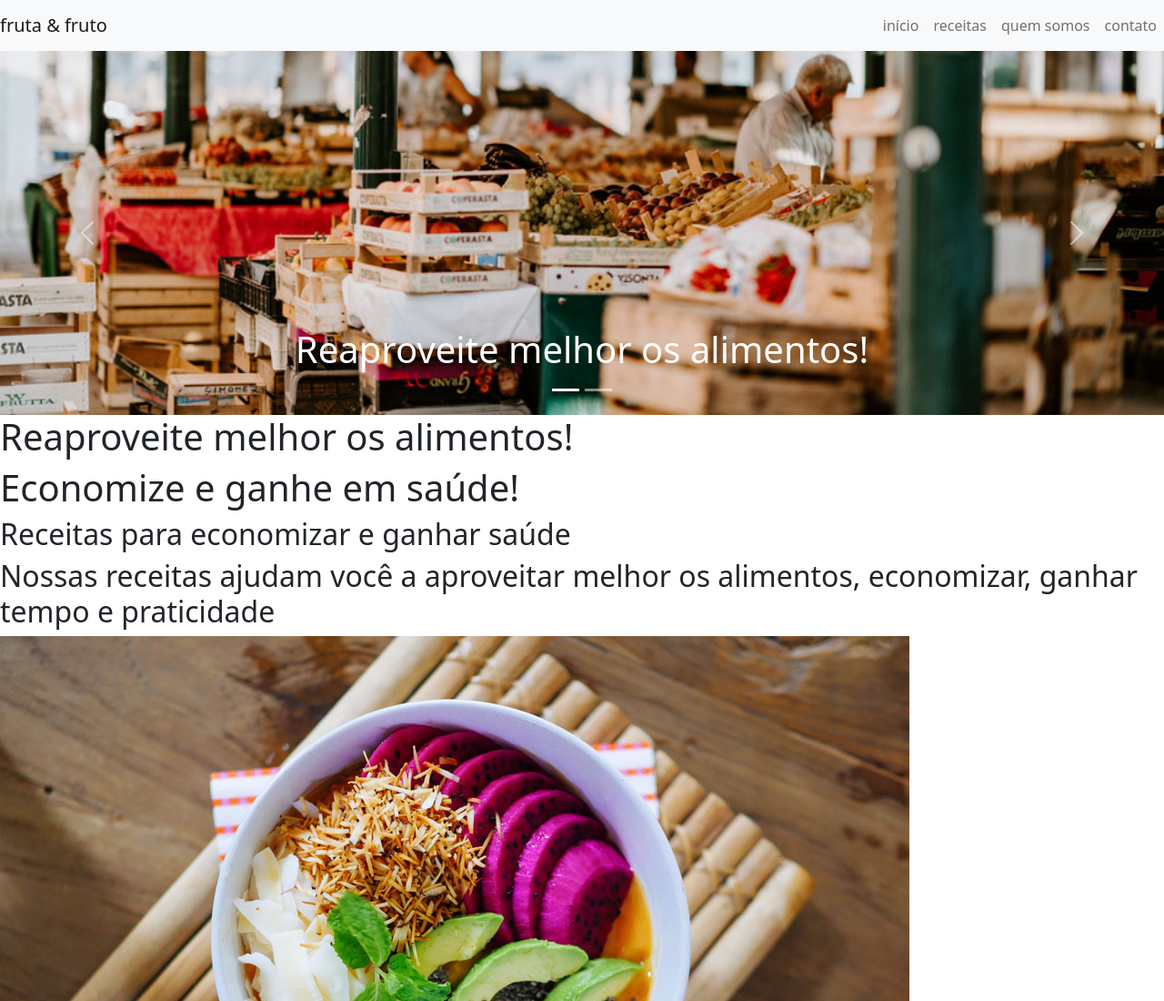
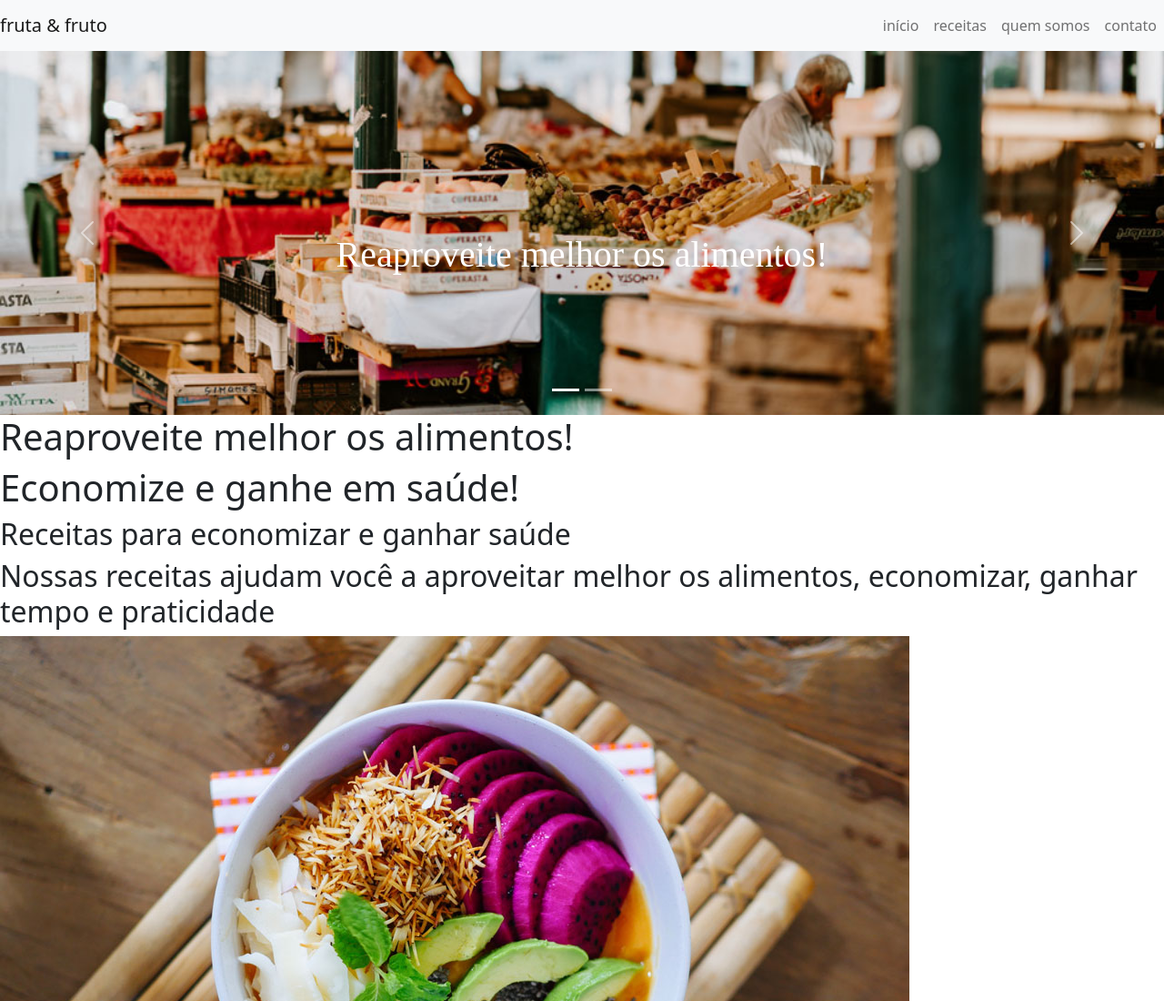
Before and after one commit to Rafaellafn/fruta-fruto, a plain HTML site: page index.html in a window 1280 px wide. Shown: the top 1100 px of the page at 91% size. Drawn offline with nearby package versions, Linux system fonts and the light colour scheme; a web font is replaced by a local one.

Commit message:
Update Carousel

```diff
--- a/index.html
+++ b/index.html
@@ -5,6 +5,7 @@
   <meta charset="utf-8">
   <meta name="viewport" content="width=device-width, initial-scale=1">
   <title>fruta e fruto</title>
+  <link href="https: //fonts.googleapis.com/css2? family= Pacifico & display=swap" rel="stylesheet">
   <link rel="stylesheet" href="https://cdn.jsdelivr.net/npm/bootstrap@5.1.3/dist/css/bootstrap.min.css"  integrity="sha384-1BmE4kWBq78iYhFldvKuhfTAU6auU8tT94WrHftjDbrCEXSU1oBoqyl2QvZ6jIW3" crossorigin="anonymous">
   <link rel="stylesheet" type="text/css" href="src/style.css">
 </head>
@@ -41,14 +42,14 @@
     <div class="carousel-inner">
       <div class="carousel-item active">
         <img src="src/img/carrossel-img1.jpg" class="d-block w-100 imagem-carrosel-um" alt="...">
-        <div class="carousel-caption d-none d-md-block">
-          <h1>Reaproveite melhor os alimentos!</h1>
+        <div class="carousel-caption d-none d-md-block h-50">
+          <h1 class="fonte-titulo">Reaproveite melhor os alimentos!</h1>
         </div>
       </div>
       <div class="carousel-item">
         <img src="src/img/" class="d-block w-100 imagem-carrosel-dois" alt="...">
         <div class="carousel-caption d-none d-md-block">
-          <h1>Economize e ganhe em saúde!</h1>
+          <h1 class="fonte-titulo">Economize e ganhe em saúde!</h1>
         </div>
       </div>
     </div>
@@ -90,14 +91,12 @@
 
   <img src="src/img/receita-beterrabas.jpg" alt="tigela com beterrabas e dentes de alho assados em primeiro plano, com ingredientes ao fundo">
   <h3>Beterrabas assadas</h3>
-  <p>Receita refrescante e cheia de vitaminas para o seu café da manhã!
-  </p>
+  <p>Receita refrescante e cheia de vitaminas para o seu café da manhã!</p>
 
   <p>contato:<a href="mailto:email@frutafruto.com.br">email@frutafruto.com.br</a></p>
 
   <script src="https://code.jquery.com/jquery-3.4.1.slim.min.js" integrity="sha384-J6qa4849blE2+poT4WnyKhv5vZF5SrPo0iEjwBvKU7imGFAV0wwj1yYfoRSJoZ+n" crossorigin="anonymous"></script>
   <script src="https://cdn.jsdelivr.net/npm/popper.js@1.16.0/dist/umd/popper.min.js" integrity="sha384-Q6E9RHvbIyZFJoft+2mJbHaEWldlvI9IOYy5n3zV9zzTtmI3UksdQRVvoxMfooAo" crossorigin="anonymous"></script>
   <script src="https://stackpath.bootstrapcdn.com/bootstrap/4.4.1/js/bootstrap.min.js" integrity="sha384-wfSDF2E50Y2D1uUdj0O3uMBJnjuUD4Ih7YwaYd1iqfktj0Uod8GCExl3Og8ifwB6" crossorigin="anonymous"></script>
-  <script src=""></script>
 </body>
 </html>
--- a/src/style.css
+++ b/src/style.css
@@ -8,3 +8,7 @@
     object-fit: cover;
     height: 400px;
  }
+
+ .fonte-titulo {
+   font-family: 'Pacifico', cursiva;
+ }
```
